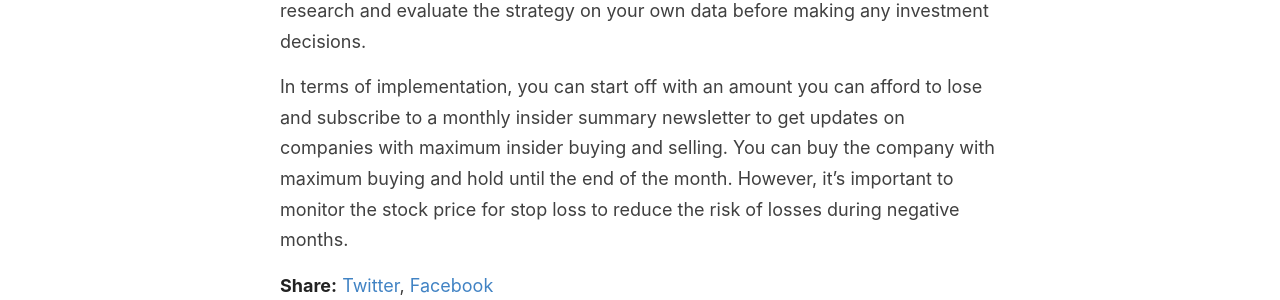
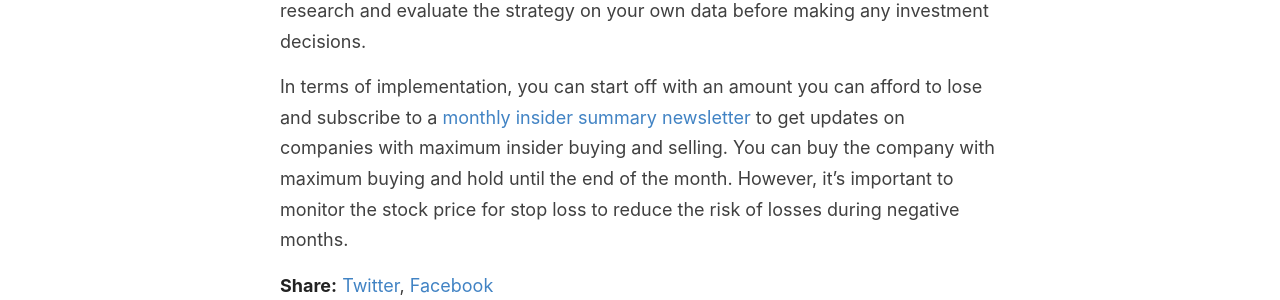
Before and after one commit to parakalan/vikhed-blog, a Jekyll site: the page built from _posts/2023-04-03-insider-buy-trading-follow-up.md, in a window 1280 px wide. Shown: the part 1291-1591 px from the top of the page. Built offline with Jekyll 4.4.1, drawn with Linux system fonts in a browser that asks for light colours; part of the change alters nothing that is shown.

```diff
--- a/_posts/2023-04-03-insider-buy-trading-follow-up.md
+++ b/_posts/2023-04-03-insider-buy-trading-follow-up.md
@@ -28,4 +28,4 @@ So, we decided to run the same strategy on new data from November 2021 to March
 
 Overall, the results suggest that the insider buying strategy can still be a profitable trading strategy in the short term. However, as always, it's important to do your own research and evaluate the strategy on your own data before making any investment decisions.
 
-In terms of implementation, you can start off with an amount you can afford to lose and subscribe to a monthly insider summary newsletter to get updates on companies with maximum insider buying and selling. You can buy the company with maximum buying and hold until the end of the month. However, it's important to monitor the stock price for stop loss to reduce the risk of losses during negative months.
+In terms of implementation, you can start off with an amount you can afford to lose and subscribe to a <a target="_blank" href="https://vikhed.in/insider-summary">monthly insider summary newsletter</a> to get updates on companies with maximum insider buying and selling. You can buy the company with maximum buying and hold until the end of the month. However, it's important to monitor the stock price for stop loss to reduce the risk of losses during negative months.
```
